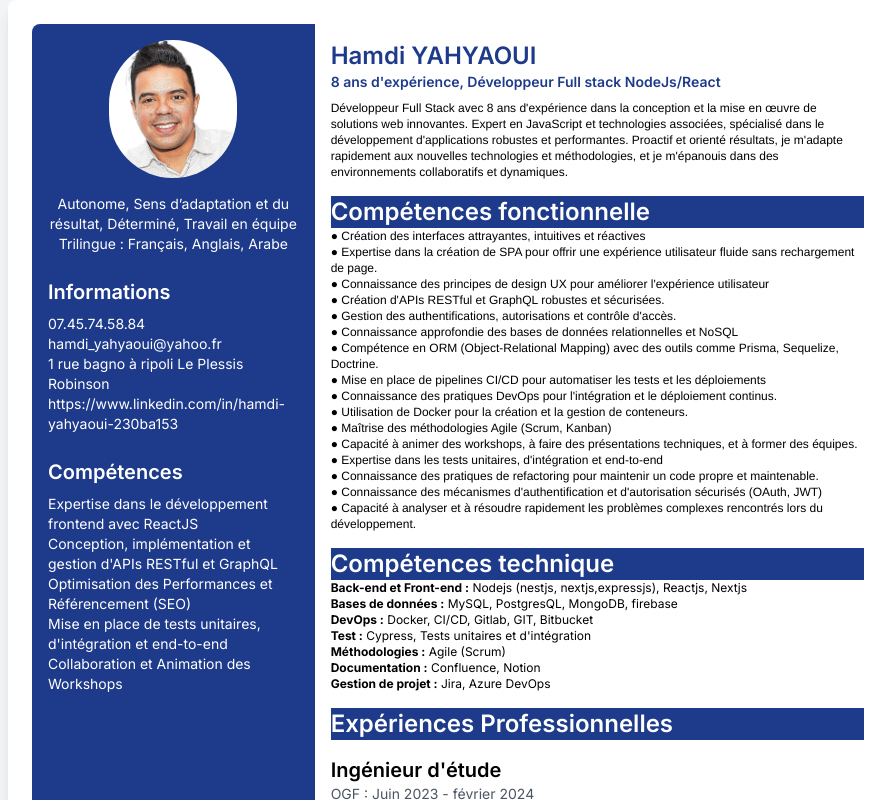
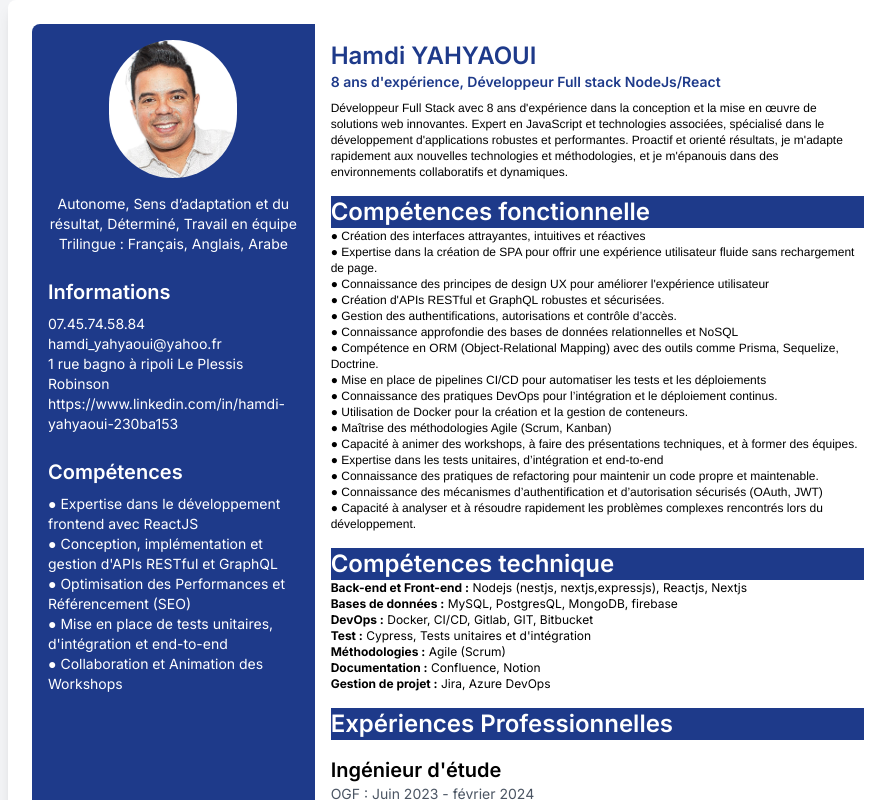
Before and after one commit to yahhamdii/portfolio, a Next.js app: page / in a window 1280 px wide. Shown: the top 800 px of the page, without its empty margins (184-1079 px from the left). Built offline with nearby package versions, Linux system fonts and the light colour scheme.

Commit message:
refacto using typescript

```diff
--- a/src/app/components/FonctionalCompetence.tsx
+++ b/src/app/components/FonctionalCompetence.tsx
@@ -1,70 +1,42 @@
-const FunctionalCompetence = () => {
+import React from 'react';
+
+type Competence = {
+    id: number;
+    description: string;
+}
+
+const competences: Competence[] = [
+    { id: 1, description: 'Création des interfaces attrayantes, intuitives et réactives' },
+    { id: 2, description: 'Expertise dans la création de SPA pour offrir une expérience utilisateur fluide sans rechargement de page.' },
+    { id: 3, description: "Connaissance des principes de design UX pour améliorer l'expérience utilisateur" },
+    { id: 4, description: "Création d'APIs RESTful et GraphQL robustes et sécurisées." },
+    { id: 5, description: 'Gestion des authentifications, autorisations et contrôle d’accès.' },
+    { id: 6, description: 'Connaissance approfondie des bases de données relationnelles et NoSQL' },
+    { id: 7, description: 'Compétence en ORM (Object-Relational Mapping) avec des outils comme Prisma, Sequelize, Doctrine.' },
+    { id: 8, description: 'Mise en place de pipelines CI/CD pour automatiser les tests et les déploiements' },
+    { id: 9, description: 'Connaissance des pratiques DevOps pour l’intégration et le déploiement continus.' },
+    { id: 10, description: 'Utilisation de Docker pour la création et la gestion de conteneurs.' },
+    { id: 11, description: 'Maîtrise des méthodologies Agile (Scrum, Kanban)' },
+    { id: 12, description: 'Capacité à animer des workshops, à faire des présentations techniques, et à former des équipes.' },
+    { id: 13, description: 'Expertise dans les tests unitaires, d’intégration et end-to-end' },
+    { id: 14, description: 'Connaissance des pratiques de refactoring pour maintenir un code propre et maintenable.' },
+    { id: 15, description: 'Connaissance des mécanismes d’authentification et d’autorisation sécurisés (OAuth, JWT)' },
+    { id: 16, description: 'Capacité à analyser et à résoudre rapidement les problèmes complexes rencontrés lors du développement.' },
+];
+
+const FunctionalCompetence: React.FC = () => {
     return (
-        <><h2 className="text-2xl font-semibold bg-blue-900 text-white mt-4">
-            Compétences fonctionnelle
-        </h2><div className="text-xs font-sans">
-                <p>
-                    ● Création des interfaces attrayantes, intuitives et réactives
-                </p>
-                <p>
-                    {" "}
-                    ● Expertise dans la création de SPA pour offrir une expérience
-                    utilisateur fluide sans rechargement de page.
-                </p>
-                <p>
-                    ● Connaissance des principes de design UX pour améliorer
-                    l'expérience utilisateur
-                </p>
-                <p>
-                    ● Création d'APIs RESTful et GraphQL robustes et sécurisées.
-                </p>
-                <p>
-                    ● Gestion des authentifications, autorisations et contrôle
-                    d'accès.
-                </p>
-                <p>
-                    ● Connaissance approfondie des bases de données relationnelles
-                    et NoSQL
-                </p>
-                <p>
-                    ● Compétence en ORM (Object-Relational Mapping) avec des
-                    outils comme Prisma, Sequelize, Doctrine.
-                </p>
-                <p>
-                    ● Mise en place de pipelines CI/CD pour automatiser les tests
-                    et les déploiements
-                </p>
-                <p>
-                    ● Connaissance des pratiques DevOps pour l'intégration et le
-                    déploiement continus.
-                </p>
-                <p>
-                    ● Utilisation de Docker pour la création et la gestion de
-                    conteneurs.
-                </p>
-                <p>● Maîtrise des méthodologies Agile (Scrum, Kanban)</p>
-                <p>
-                    ● Capacité à animer des workshops, à faire des présentations
-                    techniques, et à former des équipes.
-                </p>
-                <p>
-                    ● Expertise dans les tests unitaires, d'intégration et
-                    end-to-end
-                </p>
-                <p>
-                    ● Connaissance des pratiques de refactoring pour maintenir un
-                    code propre et maintenable.
-                </p>
-                <p>
-                    ● Connaissance des mécanismes d'authentification et
-                    d'autorisation sécurisés (OAuth, JWT)
-                </p>
-                <p>
-                    ● Capacité à analyser et à résoudre rapidement les problèmes
-                    complexes rencontrés lors du développement.
-                </p>
-            </div></>
-    )
+        <>
+            <h2 className="text-2xl font-semibold bg-blue-900 text-white mt-4">
+                Compétences fonctionnelle
+            </h2>
+            <div className="text-xs font-sans">
+                {competences.map((competence) => (
+                    <p key={competence.id}>● {competence.description}</p>
+                ))}
+            </div>
+        </>
+    );
 }
 
 export default FunctionalCompetence;
--- a/src/app/components/Left.tsx
+++ b/src/app/components/Left.tsx
@@ -1,6 +1,33 @@
 import Image from "next/image"
+import React from "react";
 
-const Left = () => {
+type Info = {
+  id: number;
+  value: string;
+  isLink?: boolean;
+}
+
+type Competence = {
+  id: number;
+  description: string;
+}
+
+const informations: Info[] = [
+  { id: 1, value: '07.45.74.58.84' },
+  { id: 2, value: 'hamdi_yahyaoui@yahoo.fr' },
+  { id: 3, value: '1 rue bagno à ripoli Le Plessis Robinson' },
+  { id: 4, value: 'https://www.linkedin.com/in/hamdi-yahyaoui-230ba153', isLink: true },
+];
+
+const competences: Competence[] = [
+  { id: 1, description: 'Expertise dans le développement frontend avec ReactJS' },
+  { id: 2, description: "Conception, implémentation et gestion d'APIs RESTful et GraphQL" },
+  { id: 3, description: 'Optimisation des Performances et Référencement (SEO)' },
+  { id: 4, description: "Mise en place de tests unitaires, d'intégration et end-to-end" },
+  { id: 5, description: 'Collaboration et Animation des Workshops' },
+];
+
+const Left: React.FC = () => {
   return (
     <div className="md:w-1/3 bg-blue-900 text-white p-4 rounded-lg md:rounded-r-none">
       <Image
@@ -14,37 +41,32 @@ const Left = () => {
         <h1 className="text-2xl font-bold"></h1>
 
         <p className="text-sm">
-          Autonome, Sens d’adaptation et du résultat, Déterminé, Travail
-          en équipe
+          Autonome, Sens d’adaptation et du résultat, Déterminé, Travail en équipe
         </p>
         <p className="text-sm">Trilingue : Français, Anglais, Arabe</p>
       </div>
       <div className="mt-6">
         <h2 className="text-xl font-semibold">Informations</h2>
         <ul className="text-sm mt-2">
-          <li>07.45.74.58.84</li>
-          <li>hamdi_yahyaoui@yahoo.fr</li>
-          <li>1 rue bagno à ripoli Le Plessis Robinson</li>
-          <li>
-            <a href="https://www.linkedin.com/in/hamdi-yahyaoui-230ba153">
-              https://www.linkedin.com/in/hamdi-yahyaoui-230ba153
-            </a>
-          </li>
+          {informations.map((info) => (
+            <li key={info.id}>
+              {info.isLink ? (
+                <a href={info.value} target="_blank" rel="noopener noreferrer">
+                  {info.value}
+                </a>
+              ) : (
+                info.value
+              )}
+            </li>
+          ))}
         </ul>
       </div>
       <div className="mt-6">
         <h2 className="text-xl font-semibold">Compétences</h2>
         <ul className="text-sm mt-2">
-          <li>Expertise dans le développement frontend avec ReactJS</li>
-          <li>
-            Conception, implémentation et gestion d'APIs RESTful et
-            GraphQL
-          </li>
-          <li>Optimisation des Performances et Référencement (SEO)</li>
-          <li>
-            Mise en place de tests unitaires, d'intégration et end-to-end
-          </li>
-          <li>Collaboration et Animation des Workshops</li>
+          {competences.map((competence) => (
+            <li key={competence.id}>● {competence.description}</li>
+          ))}
         </ul>
       </div>
     </div>
```
